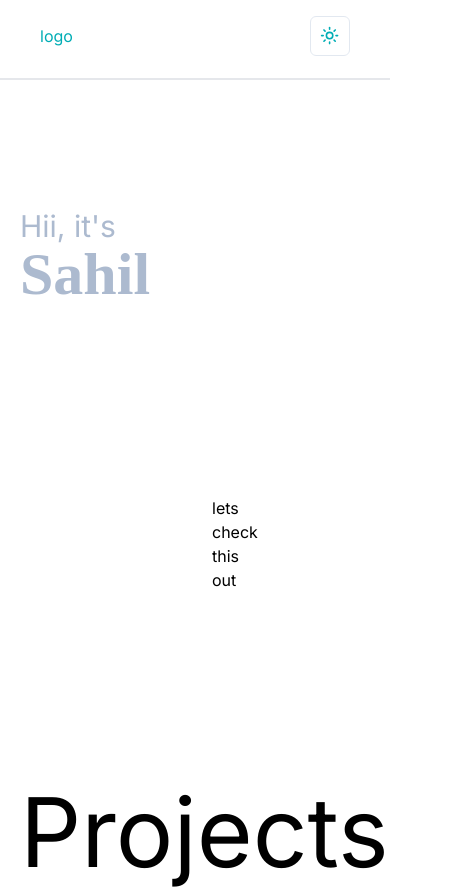
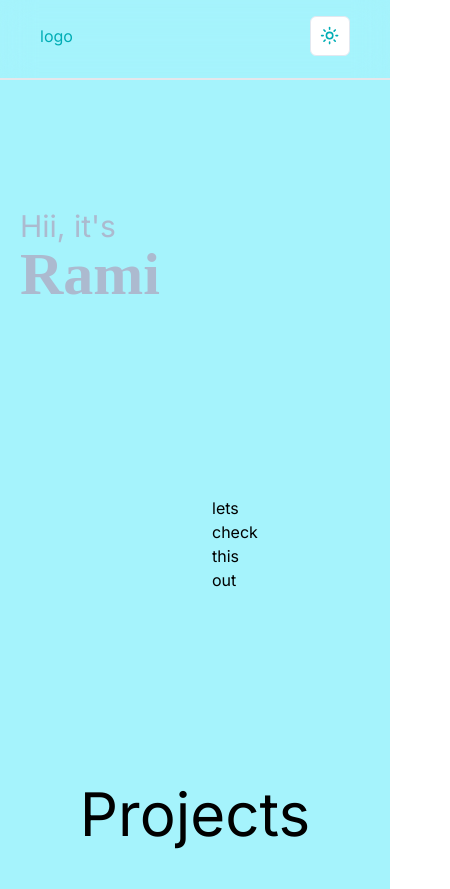
Before and after one commit to sahiwl/sahiwl.live, a Next.js app: page / in a window 390 px wide. Shown: the top 889 px of the page, 450 px wide, since content can reach past the window. Built offline with nearby package versions, Linux system fonts and the light colour scheme; a web font is replaced by a local one.

Commit message:
fix🛠: background overflow

```diff
--- a/app/layout.tsx
+++ b/app/layout.tsx
@@ -19,14 +19,14 @@ export default function RootLayout({
 }>) {
   return (
     <html suppressHydrationWarning={true} lang="en">
-      <body className={inter.className} >
+      <body className={inter.className}>
         <ThemeProvider
             attribute="class"
             defaultTheme="system"
             enableSystem
             disableTransitionOnChange
           >
-        <div className="dark:bg-[#222831] min-h-[100vh] bg-white">
+        <div className="overflow-hidden min-h-[100vh] dark:bg-custom-dark  bg-cyan-200">
           <Navbar/>
           {children}
         </div>
--- a/app/page.tsx
+++ b/app/page.tsx
@@ -6,14 +6,14 @@ export default function Home() {
       <div className="dark:text-white">
         <div className="max-w-[60vh] text-[#acbacf]">
           <h2 className="text-3xl md:text-6xl">Hii, it's</h2>
-          <strong className="font-[proza] text-6xl md:text-[12rem]">Sahil</strong>
+          <strong className="font-[proza] text-6xl md:text-[12rem]">Rami</strong>
         </div>
         <div className="p-48"> lets check this out
 
         </div>
       </div>
       <div className="m-auto ">
-        <h1 className="text-8xl text-center">Projects</h1>
+        <h1 className="text-6xl md:text-8xl text-center">Projects</h1>
         <Projects />
       </div>
     </div>
--- a/tailwind.config.ts
+++ b/tailwind.config.ts
@@ -18,6 +18,10 @@ const config = {
       },
     },
     extend: {
+      colors: {
+        'custom-dark': '#222831',
+        // other custom colors...
+      },
       keyframes: {
         "accordion-down": {
           from: { height: "0" },
```
Also changed, not shown: public/photo-1722882856121-6daf82c6fac5.avif (added), public/photo_2024-01-19_16-38-33.jpg (added).
